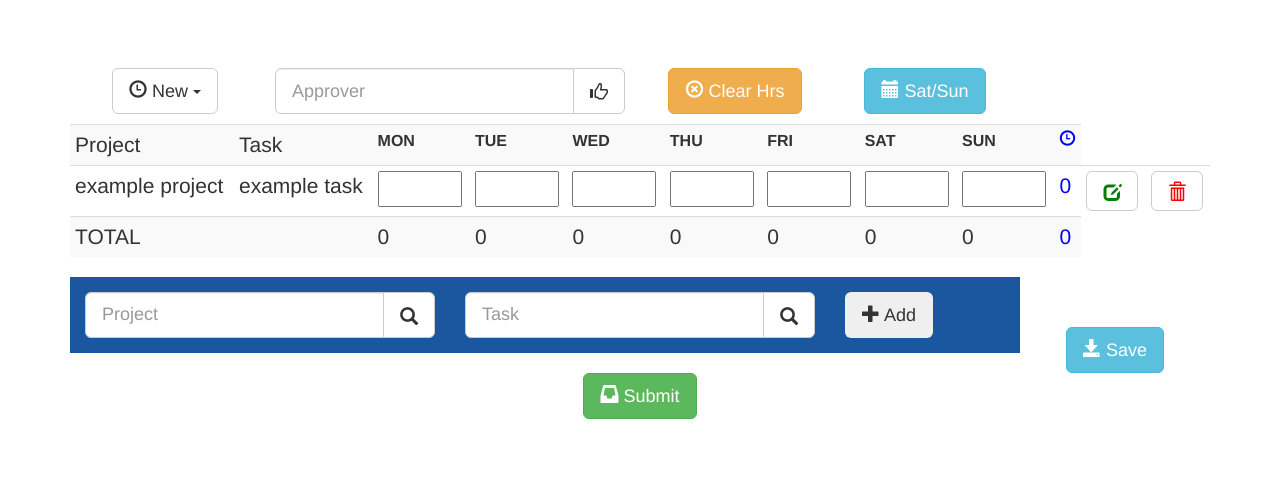
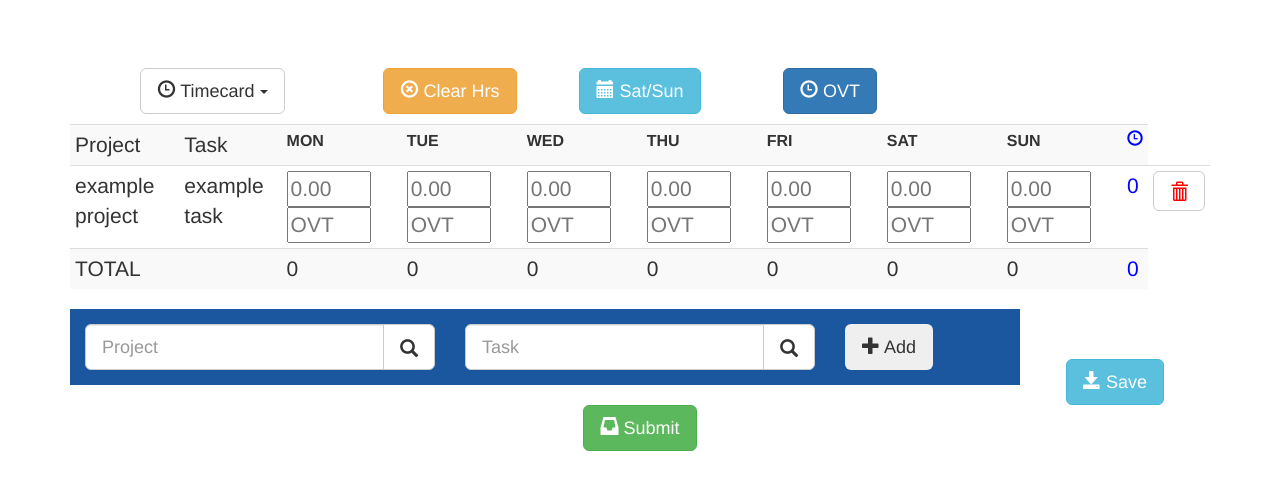
Before and after one commit to cfurstenau/advanced-time, a website: page public/index.html in a window 1280 px wide. Shown: the part 54-544 px from the top of the page. Drawn offline with nearby package versions, Linux system fonts and the light colour scheme.

Commit message:
Apatana push from c9

```diff
--- a/config/database.js
+++ b/config/database.js
@@ -1,6 +1,6 @@
 // config/database.js
 module.exports = {
 
-	'url' : process.env.IP // looks like mongodb://<user>:<pass>@mongo.onmodulus.net:27017/Mikha4ot
+	'url' : process.env.IP || "localhost" // looks like mongodb://<user>:<pass>@mongo.onmodulus.net:27017/Mikha4ot
 
 };
--- a/public/includes/style.css
+++ b/public/includes/style.css
@@ -98,6 +98,10 @@ text-align:center;
 padding-bottom:10px;
 padding-top:10px;
 }
+.topbar .col-md-3{
+	padding-bottom: 10px;
+	padding-top:10px;
+}
 
 .topbar .col-md-4 {
 padding-bottom:10px;
--- a/public/index.html
+++ b/public/index.html
@@ -54,12 +54,47 @@
 			    });
 			  };
 
+
+			  //Add a click handler for the dates in Timecards. When you click on a date it should send a
+			  //POST to "/timecard" with the username and the date that was clicked: {user: "user", date: "7/13/2014"}
+			$scope.selectDate = function() {
+			  $http({
+			    method  : 'POST',
+			    url     : '/timecard',
+			    data    : $.param($scope.formData), //pass in data as strings
+			    headers : { 'Content-Type' : 'application/x-www-form-urlencoded' } //set the headers so angular passing info as form data (not request payload)
+			  }).success(function(data) {
+			      console.log(data);
+
+			      if(!data.success) {
+
+			        //reorganize so there is just $scope.loginError
+			        //will require changes here as well as html below
+			        $scope.message = "Invalid Timecard";
+
+			      }
+			      else{
+			        //if succesful, bind success message to message
+
+			      }
+			    });
+			  };
+
+
 			  //open and hide Sat/Sun
 				$scope.satSun = function(){
 					if($scope.showWeekend)
 						$scope.showWeekend = false;
 					else
 						$scope.showWeekend = true;
+				};
+
+				//open Overtime inputs
+				$scope.OVT = function(){
+					if($scope.showOVT)
+						$scope.showOVT = false;
+					else
+						$scope.showOVT = true;
 				};
 
 				var d1 = new Date(); //d1 = now
@@ -127,10 +162,10 @@
     <div class ="container container-fluid" ng-show="authenticated">
 
 		<div class="topbar">
-		  <div class="col-md-2">
+		  <div class="col-md-3">
 			<div class="btn-group btn-group-lg">
 				<button type="button" class="btn btn-default dropdown-toggle" data-toggle="dropdown">
-					<span class="glyphicon glyphicon-time"></span> New <span class="caret"></span>
+					<span class="glyphicon glyphicon-time"></span> Timecard <span class="caret"></span>
 				</button>
 				<ul class="dropdown-menu" role="menu">
 				  <li><a href="#">{{ week1 }}</a></li>
@@ -139,16 +174,6 @@
 				  <li><a href="#">{{ week4 }}</a></li>
 				</ul>
 			 </div>
-		  </div>
-		  <div class="col-md-4">
-			<div class="input-group input-group-lg">
-				<input type="text" class="form-control" placeholder="Approver">
-				<span class="input-group-btn">
-					<button type="button" class="btn btn-default btn-sm">
-						<span class="glyphicon glyphicon-thumbs-up"></span>
-					</button>
-				</span>
-			</div>
 		  </div>
 
 		  <div class="col-md-2">
@@ -162,6 +187,13 @@
 				<span class="glyphicon glyphicon-calendar"></span> Sat/Sun
 			</button>
 		  </div>
+
+		  <div class="col-md-2">
+			<button type="button" class="btn btn-primary btn-lg" ng-click="OVT()">
+				<span class="glyphicon glyphicon-time"></span> OVT
+			</button>
+		  </div>
+
 		</div>
 
 		<table class="table table-striped table-condensed">
@@ -181,9 +213,9 @@
 					</th>
 					<th class="day-header">FRI
 					</th>
-					<th class="day-header" ng-hide="showWeekend">SAT
+					<th class="day-header" ng-show="showWeekend">SAT
 					</th>
-					<th class="day-header" ng-hide="showWeekend">SUN
+					<th class="day-header" ng-show="showWeekend">SUN
 					</th>
 					<th class="day-header blue">
 						<span class="glyphicon glyphicon-time"></span>
@@ -193,33 +225,35 @@
 				<tr class="row-total lead">
 					<td>example project</td>
 					<td>example task</td>
-					<td class="hoursList center">
-						<input type="text" size="4">
+					<td class="Mon hoursList center">
+						<input type="text" size="4" placeholder="0.00">
+						<input type="text" size="4" placeholder="OVT" ng-show="showOVT">
 					</td>
-					<td class="hoursList center">
-						<input type="text" size="4">
+					<td class="Tue hoursList center">
+						<input type="text" size="4" placeholder="0.00">
+						<input type="text" size="4" placeholder="OVT" ng-show="showOVT">
 					</td>
-					<td class="hoursList center">
-						<input type="text" size="4">
+					<td class="Wed hoursList center">
+						<input type="text" size="4" placeholder="0.00">
+						<input type="text" size="4" placeholder="OVT" ng-show="showOVT">
 					</td>
-					<td class="hoursList center">
-						<input type="text" size="4">
+					<td class="Thu hoursList center">
+						<input type="text" size="4" placeholder="0.00">
+						<input type="text" size="4" placeholder="OVT" ng-show="showOVT">
 					</td>
-					<td class="hoursList center">
-						<input type="text" size="4">
+					<td class="Fri hoursList center">
+						<input type="text" size="4" placeholder="0.00">
+						<input type="text" size="4" placeholder="OVT" ng-show="showOVT">
 					</td>
-					<td class="hoursList center">
-						<input type="text" size="4" ng-hide="showWeekend">
+					<td class="Sat hoursList center" ng-show="showWeekend">
+						<input type="text" size="4" placeholder="0.00" >
+						<input type="text" size="4" placeholder="OVT" ng-show="showOVT">
 					</td>
-					<td class="hoursList center">
-						<input type="text" size="4" ng-hide="showWeekend">
+					<td class="Sun hoursList center" ng-show="showWeekend">
+						<input type="text" size="4" placeholder="0.00">
+						<input type="text" label="OVT" size="4" placeholder="OVT" ng-show="showOVT">
 					</td>
-					<td class="hoursList center blue">0
-					</td>
-					<td class="edit center">
-						<button type="button" class="btn btn-default btn-lg">
-							<span class="glyphicon glyphicon-edit green"></span>
-						</button>
+					<td class="Overtime hoursList center blue">0
 					</td>
 					<td class="delete center">
 						<button type="button" class="btn btn-default btn-lg">
@@ -243,9 +277,9 @@
 					</td>
 					<td class="Fri center ng-binding">0
 					</td>
-					<td class="Sat center ng-binding" ng-hide="showWeekend">0
+					<td class="Sat center ng-binding" ng-show="showWeekend">0
 					</td>
-					<td class="Sun center ng-binding" ng-hide="showWeekend">0
+					<td class="Sun center ng-binding" ng-show="showWeekend">0
 					</td>
 					<td class="center ng-binding blue">0
 					</td>
```
